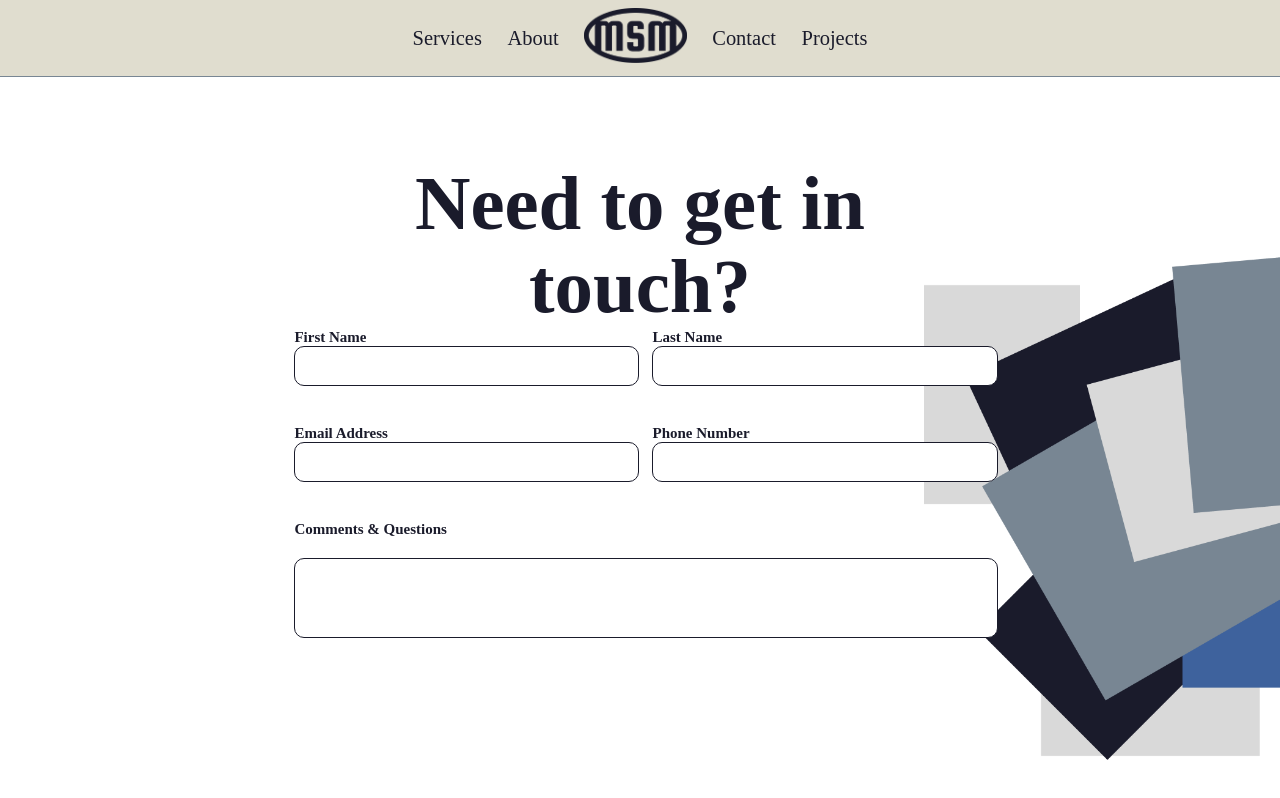
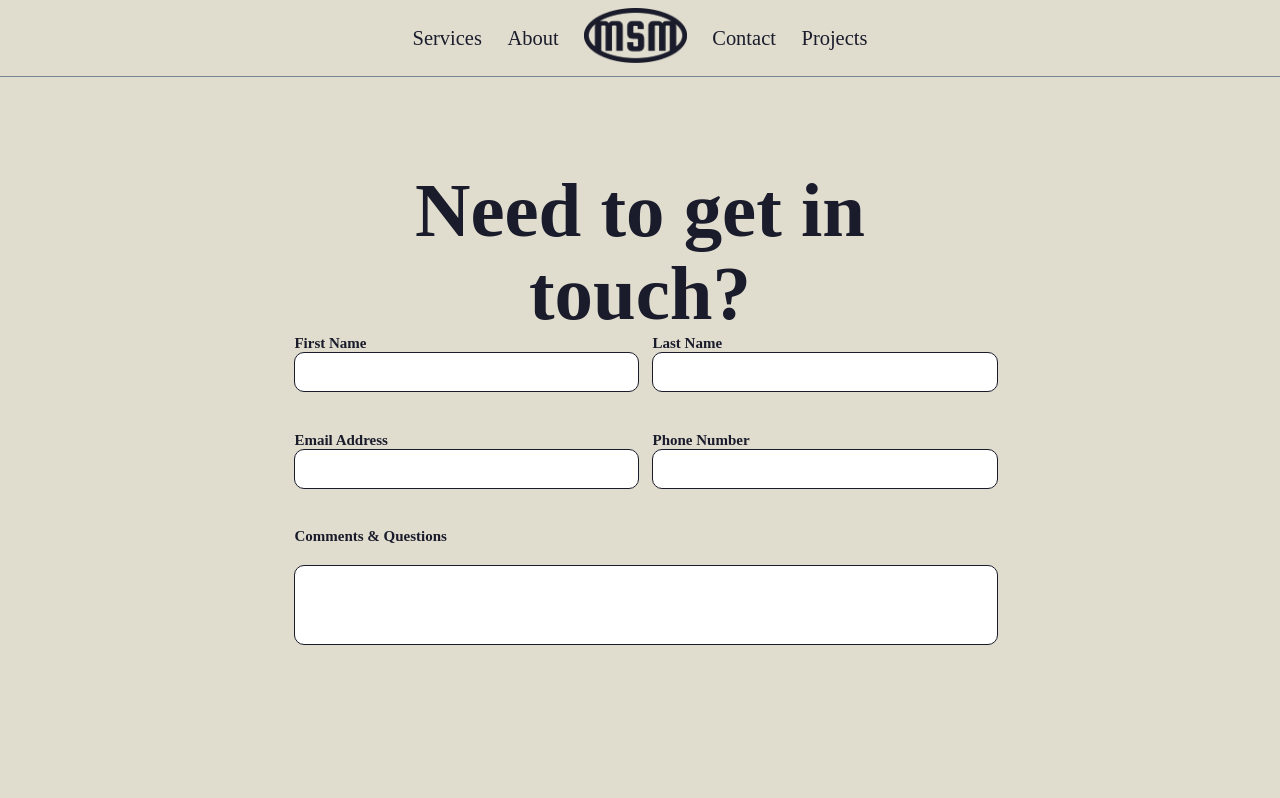
Before and after one commit to Breideva/MSM, a React (Vite) app in the folder msm/: page /contact in a window 1280 px wide. Built offline with nearby package versions, Linux system fonts and the light colour scheme; a web font is replaced by a local one.

Commit message:
Added background color and touched up minor styles

```diff
--- a/msm/src/styles/contact.css
+++ b/msm/src/styles/contact.css
@@ -5,6 +5,7 @@
     height: 100vh;
     overflow-x: hidden;
     position: relative;
+    background-color: #E0DDCF;
 }
 .contact-main img {
     height: clamp(300px, 40vw, 550px);
@@ -27,6 +28,7 @@
     line-height: clamp(50px, 6.5vw, 110px);
     text-align: center;
     width: 80%;
+    margin-top: clamp(5px, 2%, 50px);
 }
 .contact-content h2 {
     font-size: clamp(15px, 1vw, 125px);
--- a/msm/src/styles/home.css
+++ b/msm/src/styles/home.css
@@ -9,7 +9,7 @@
   align-items: center;
   justify-content: center;
   height: clamp(300px,35vw, 525px);
-  background-image: url("../assets/imgs/boat-sunset.png");
+  background-image: url("../assets/imgs/boat-sunset-2.png");
   background-position: center;
   background-repeat: no-repeat;
   background-size: cover;
@@ -263,7 +263,7 @@
   justify-content: space-evenly;
   padding: 2vw;
   gap: 4vw;
-  width: 80%;
+  width: 60%;
   z-index: 2;
 }
 .review-box {
--- a/msm/src/styles/services.css
+++ b/msm/src/styles/services.css
@@ -38,6 +38,7 @@
     align-items: center;
     justify-content: center;
     height: clamp(985px, 125vw, 180vw);
+    background-color: #E0DDCF;
 }
 .services-header {
     display: flex;
```
